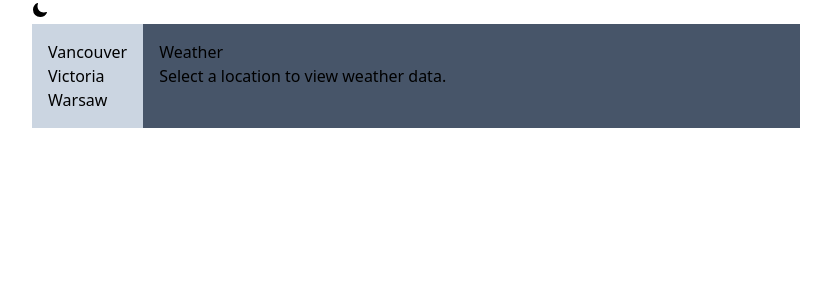
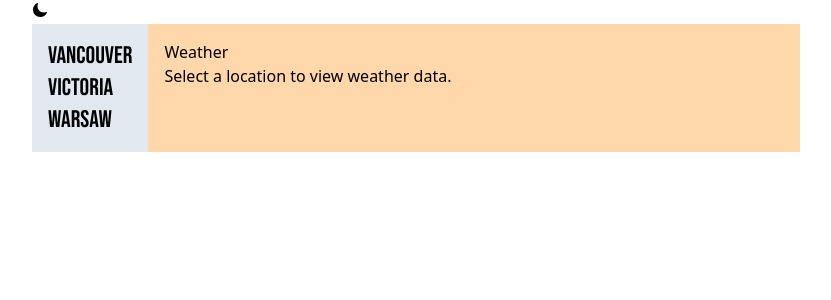
Before and after one commit to fmann/weather-widget, a React (Vite) app: page / in a window 1280 px wide. Shown: the top 300 px of the page, without its empty margins (224-1055 px from the left). Built offline with nearby package versions, Linux system fonts and the light colour scheme.

Commit message:
Getting a typeface in there.

```diff
--- a/src/App.tsx
+++ b/src/App.tsx
@@ -28,7 +28,10 @@ function App() {
   const fetchWeatherForLocation = (location: Location) => {
     setCurrentLocation(location);
     fetch(
-      `https://api.open-meteo.com/v1/forecast?latitude=${location.coord.lat}&longitude=${location.coord.lon}&current=temperature_2m,wind_speed_10m&hourly=temperature_2m,wind_speed_10m`
+      `https://api.open-meteo.com/v1/forecast?latitude=${location.coord.lat}&longitude=${location.coord.lon}` +
+        `&current=temperature_2m,wind_speed_10m` +
+        `&hourly=temperature_2m,wind_speed_10m` +
+        `&daily=weather_code,temperature_2m_max,temperature_2m_min`
     )
       .then((response) => response.json())
       .then((data) => {
@@ -77,10 +80,13 @@ function App() {
             </button>
           </div>
         </div>
-        <div id="widget--body" className="flex">
-          <div id="widget--body--nav-menu" className="bg-slate-300 p-4">
+        <div id="widget--body" className="flex dark:text-white">
+          <div
+            id="widget--body--nav-menu"
+            className="bg-slate-200 dark:bg-slate-800 p-4"
+          >
             {locations.map((location) => (
-              <div key={location.name}>
+              <div key={location.name} className="font-impact text-2xl">
                 <button onClick={() => fetchWeatherForLocation(location)}>
                   {location.name}
                 </button>
@@ -89,11 +95,13 @@ function App() {
           </div>
           <div
             id="widget--body--content-area"
-            className="grow bg-slate-600 p-4"
+            className="grow bg-orange-200 dark:bg-orange-900 p-4"
           >
             {weatherData && currentLocation ? (
               <div>
-                <h1>{weatherData.current.temperature_2m}</h1>
+                <h1 className="font-impact text-4xl">
+                  {weatherData.current.temperature_2m}
+                </h1>
                 <h2>
                   {currentLocation.name}, {currentLocation.country}
                 </h2>
--- a/src/index.css
+++ b/src/index.css
@@ -1,3 +1,5 @@
+@import url("https://fonts.googleapis.com/css2?family=Bebas+Neue&display=swap");
+
 @tailwind base;
 @tailwind components;
 @tailwind utilities;
--- a/tailwind.config.js
+++ b/tailwind.config.js
@@ -3,7 +3,11 @@ export default {
   content: ["./index.html", "./src/**/*.{js,ts,jsx,tsx}"],
   darkMode: "class",
   theme: {
-    extend: {},
+    extend: {
+      fontFamily: {
+        impact: ["Bebas Neue", "sans-serif"],
+      },
+    },
   },
   plugins: [],
 };
```
